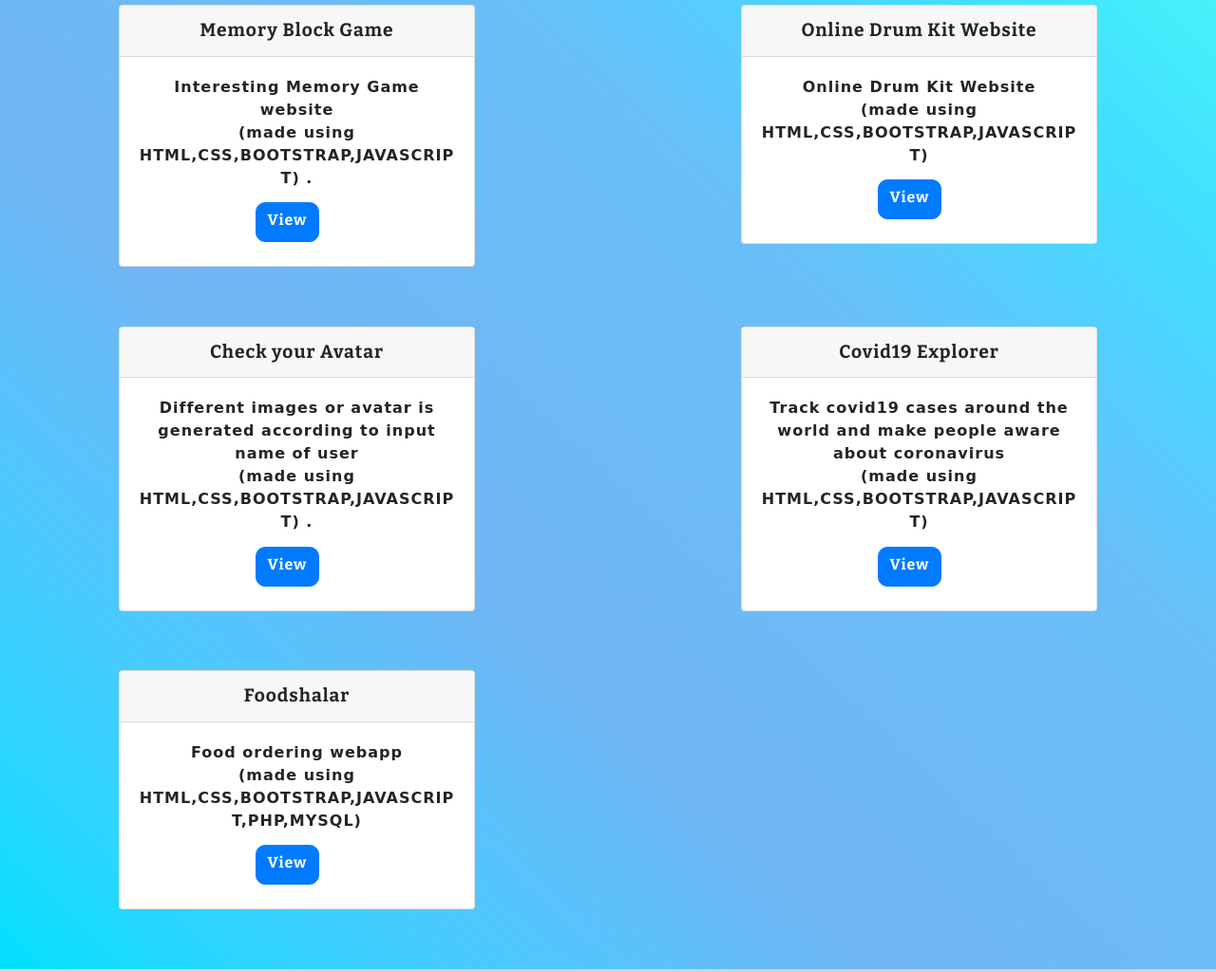
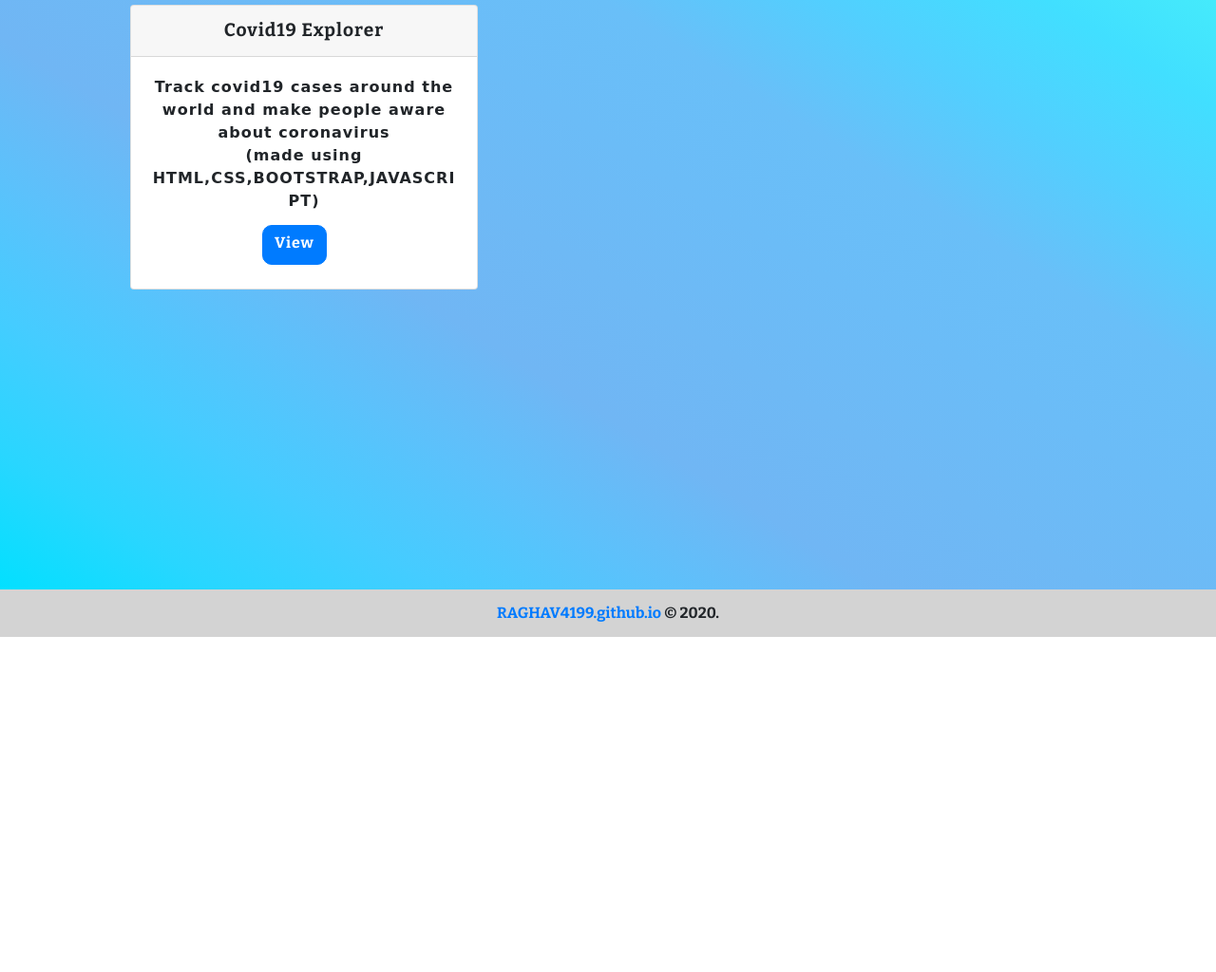
Before and after one commit to Raghav4199/raghav4199, a plain HTML site: page projects.html in a window 1280 px wide. Shown: the part 243-1267 px from the top of the page at 95% size. After the commit the page ends 914 px from the top, so only its background shows below. Drawn offline with nearby package versions, Linux system fonts and the light colour scheme; a web font is replaced by a local one.

Commit message:
Update projects.html

```diff
--- a/projects.html
+++ b/projects.html
@@ -49,40 +49,7 @@
 
   <h1 class="projects" style="padding: 5% 0 5% 0;">PROJECTS</h1>
 
- <div class="row">
-         <div class="col-lg-6 col-sm-12">
-           <div class="card">
-               <div class="card-header">Memory Block Game</div>
 
-             <div class="card-body">
-               <div class="card-text"> Interesting Memory Game website <br>                           (made using HTML,CSS,BOOTSTRAP,JAVASCRIPT) .</div>
-               <a href="http://memoryblock.000webhostapp.com/" class="btn btn-primary">View</a>
-             </div>
-           </div>
-         </div>
-         <div class="col-lg-6 col-sm-12">
-           <div class="card">
-             <div class="card-header">Online Drum Kit Website</div>
-             <div class="card-body">
-
-           <div class="card-text">Online Drum Kit Website <br>(made using HTML,CSS,BOOTSTRAP,JAVASCRIPT) </div>
-           <a href="http://onlinedrumkit.000webhostapp.com/" class="btn btn-primary">View</a>
-             </div>
-           </div>
-         </div>
-       </div>
-
-       <div class="row">
-         <div class="col-lg-6 col-sm-12">
-           <div class="card">
-               <div class="card-header">Check your Avatar</div>
-
-             <div class="card-body">
-               <div class="card-text"> Different images or avatar is generated according to input name of user <br>                            (made using HTML,CSS,BOOTSTRAP,JAVASCRIPT) .</div>
-               <a href="http://youravatar.000webhostapp.com/" class="btn btn-primary">View</a>
-             </div>
-           </div>
-         </div>
          <div class="col-lg-6 col-sm-12">
            <div class="card">
              <div class="card-header">Covid19 Explorer</div>
@@ -95,22 +62,7 @@
          </div>
        </div>
 
-       <div class="row">
 
-          <div class="col-lg-6 col-sm-12">
-           <div class="card">
-             <div class="card-header">Foodshalar</div>
-             <div class="card-body">
-
-           <div class="card-text">Food ordering webapp <br>(made using HTML,CSS,BOOTSTRAP,JAVASCRIPT,PHP,MYSQL) </div>
-           <a href="http://foodshala.ueuo.com/" class="btn btn-primary">View</a>
-             </div>
-           </div>
-         </div>
-       </div>
-       </div>
-
-</div>
 <footer>
 	<span><a href="https://Raghav4199.github.io">RAGHAV4199.github.io</a> © 2020.<br><span>
 </footer>
```
